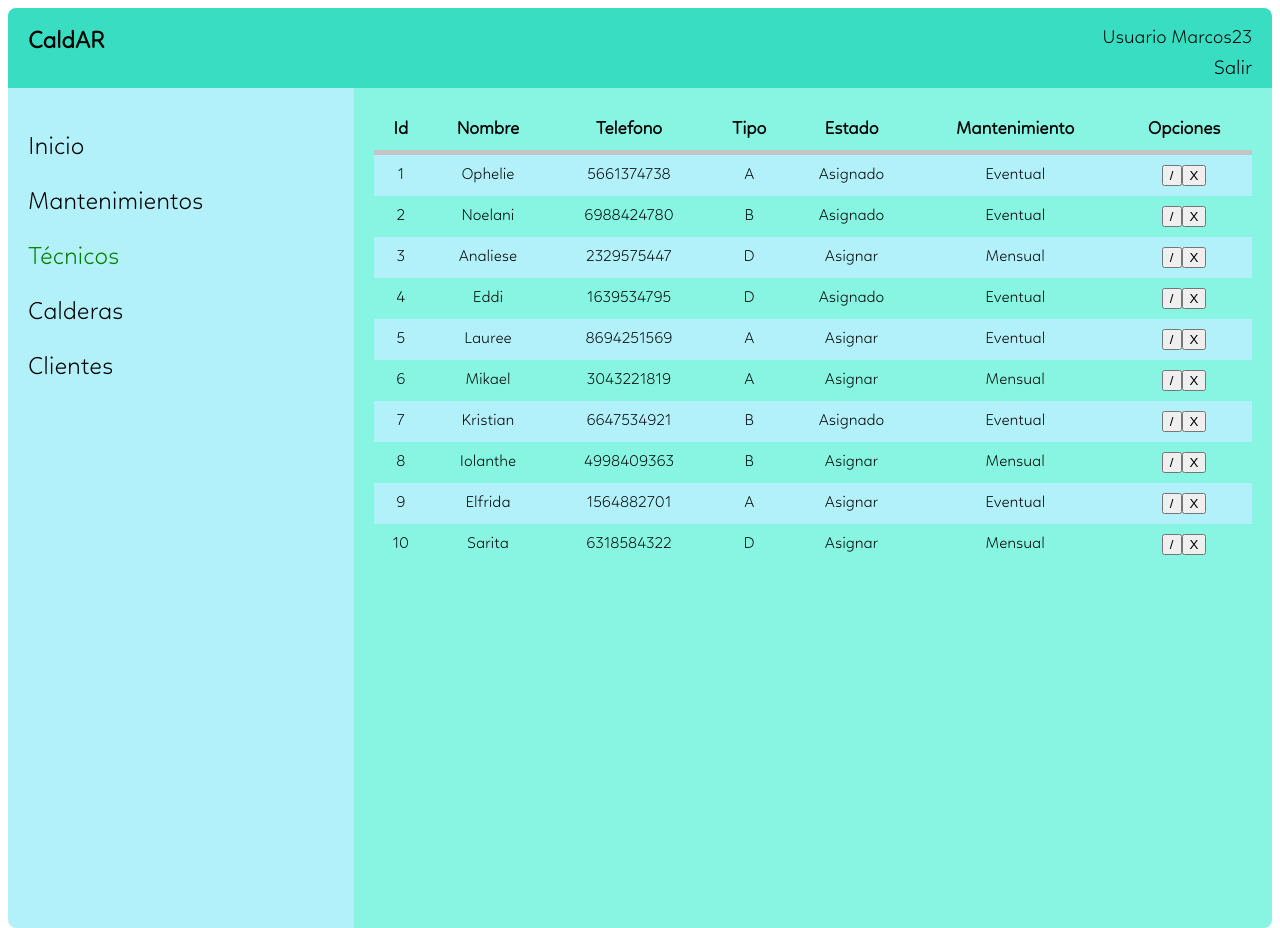
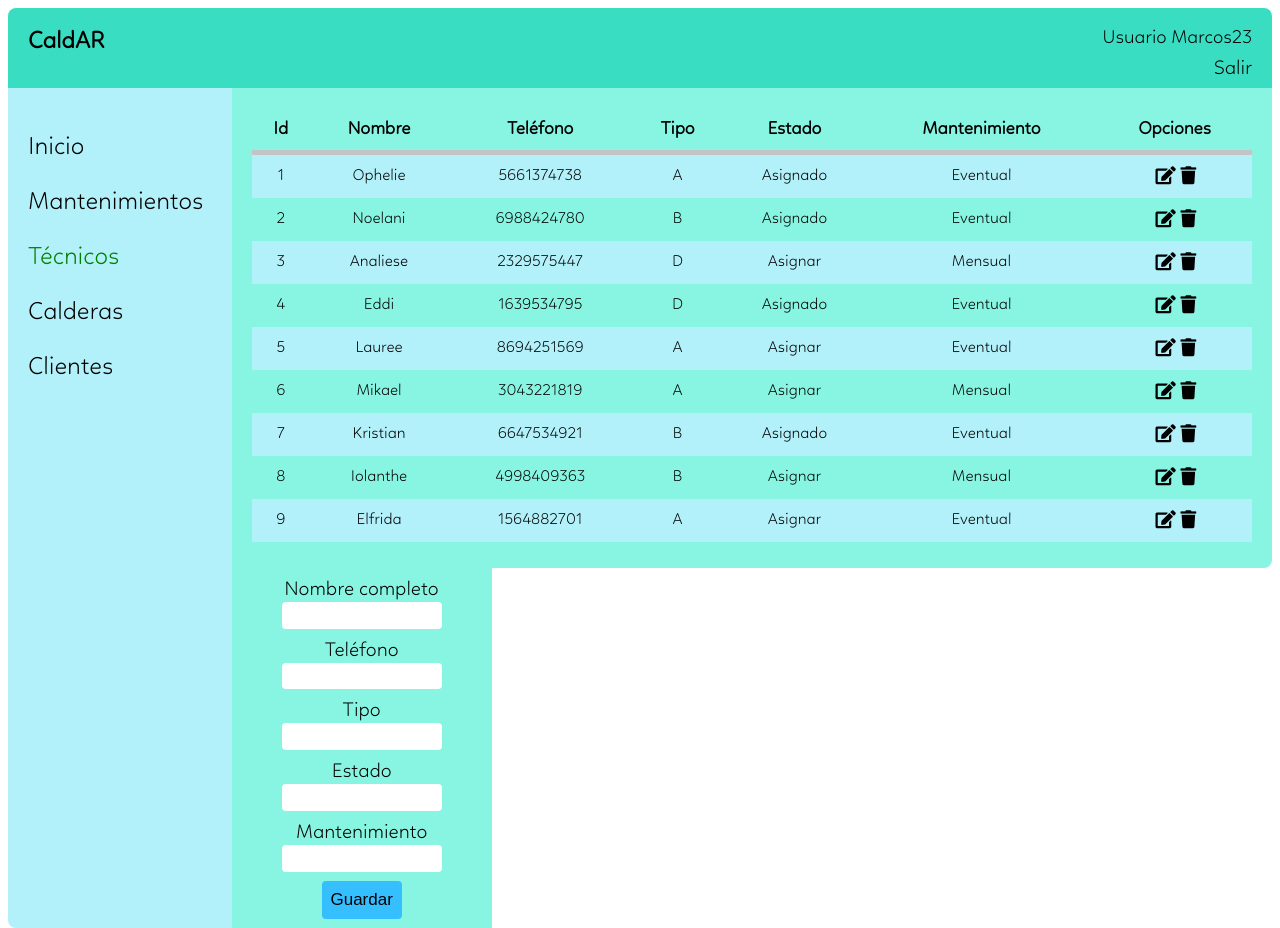
Before and after one commit to lucasdelmonte/React-Technicians, a React (Create React App) app: page / in a window 1280 px wide. Built offline with nearby package versions, Linux system fonts and the light colour scheme; the HTML template or start-up script is replaced by a standard one.

Commit message:
Ahora cada tecnico que compone la lista es un componente, ademas se agrego un formulario para comenzar con las pruebas de carga.

```diff
--- a/public/index.html
+++ b/public/index.html
@@ -3,6 +3,7 @@
   <head>
     <meta charset="utf-8" />
     <link rel="icon" href="%PUBLIC_URL%/favicon.ico" />
+    <link rel="stylesheet" href="https://use.fontawesome.com/releases/v5.8.1/css/all.css" integrity="sha384-50oBUHEmvpQ+1lW4y57PTFmhCaXp0ML5d60M1M7uH2+nqUivzIebhndOJK28anvf" crossorigin="anonymous">
     <meta name="viewport" content="width=device-width, initial-scale=1" />
     <meta name="theme-color" content="#000000" />
     <meta
--- a/src/App.css
+++ b/src/App.css
@@ -4,7 +4,7 @@
 }
 
 body{
-  font-family: linotte-light, sans-serif, Arial;
+  font-family: 'Fontawesome',linotte-light, sans-serif, Arial;
   background-color: white;
 }
 
@@ -25,7 +25,7 @@ body{
 }
 
 .nav {
-  width: 25%;
+  width: 15%;
   height: 100%;
   background-color: #b2f0fa;
   border-bottom-left-radius: 8px;
@@ -36,7 +36,7 @@ body{
 }
 
 .table {
-  width: 75%;
+  width: 85%;
   height: 100%;
 }
 
@@ -63,3 +63,65 @@ tr:nth-child(even){
 tr:hover td{
   background-color: #1de0ff;
 }
+
+.styleEdit {
+  background: none;
+  border: none;
+  font-size: 18px;
+  width: 25px;
+  height: 23px;
+}
+
+.styleEdit:hover {
+  color: blue;
+}
+
+.styleTrash {
+  background: none;
+  border: none;
+  font-size: 18px;
+  width: 25px;
+  height: 23px;
+}
+
+.styleTrash:hover {
+  color: red;
+}
+
+form {
+  display: flex;
+  flex-direction: column;
+  width: 25%;
+  background-color: #87f5e2;
+  align-items: center;
+  height: 45%;
+}
+
+label {
+  margin-top: 10px;
+  font-size: 20px;
+}
+
+input[type="text"],
+input[type="email"] {
+  width: 60%;
+  height: 55px;
+  border-radius: 4px;
+  border: 0px;
+}
+
+input[type="submit"] {
+  width: 80px;
+  height: 83px;
+  margin: 9px 0px;
+  border-radius: 4px;
+  border: 0;
+  background-color: rgb(53, 191, 255);
+  cursor: pointer;
+  font-size: 17px;
+}
+
+input[type="submit"]:hover {
+  background-color: rgb(31, 231, 31);
+  color: white;
+}
--- a/src/App.js
+++ b/src/App.js
@@ -1,4 +1,6 @@
 import React, { Component } from 'react';
+
+// Estilos
 import './App.css';
 
 // Datos json
@@ -8,6 +10,7 @@ import technicians from './sample/technicians.json';
 import Header from './components/Header';
 import Nav from './components/Nav';
 import TableTechnicians from './components/TableTechnicians';
+import FormTechnicians from './components/FormTechnicians';
 
 export default class App extends Component {
 
@@ -18,16 +21,17 @@ export default class App extends Component {
   render(){
     return (
       <div className="app">
-        <div className="header">
+        <header className="header">
           <Header />
-        </div>
+        </header>
         <div className="contenedor">
-          <div className="nav">
+          <nav className="nav">
             <Nav />
-          </div>
-          <div className="table">
+          </nav>
+          <section className="table">
             <TableTechnicians technicians={this.state.technicians}/>
-          </div>
+            <FormTechnicians />
+          </section>
         </div>
       </div>
     );
--- /dev/null
+++ b/src/components/FormTechnicians.js
@@ -0,0 +1,25 @@
+import React, { Component } from "react";
+import '../App.css';
+
+export default class TableTechnicians extends Component {
+
+    onSubmit = e => {
+        e.preventDefault();
+    }
+
+    render() {
+        return <form onSubmit={this.onSubmit}>
+            <label for="name">Nombre completo</label>
+            <input type="text" name="name" id="name" />
+            <label for="telephone">Teléfono</label>
+            <input type="text" name="telephone" id="telephone" />
+            <label for="type">Tipo</label>
+            <input type="text" name="type" id="type" />
+            <label for="state">Estado</label>
+            <input type="text" name="state" id="state" />
+            <label for="maintenance">Mantenimiento</label>
+            <input type="text" name="maintenance" id="maintenance" />
+            <input type="submit" value="Guardar" />
+        </form>
+    }
+}
--- a/src/components/Nav.js
+++ b/src/components/Nav.js
@@ -4,12 +4,12 @@ import { BrowserRouter as Link} from 'react-router-dom';
 export default class Nav extends Component {
   render() {
     return (
-      <div>
-        <Link exact to="#"><p>Inicio</p></Link>
-        <Link exact to="#"><p>Mantenimientos</p></Link>
-        <Link exact to="#"><p style={styleLinks}>Técnicos</p></Link>
-        <Link exact to="#"><p>Calderas</p></Link>
-        <Link exact to="#"><p>Clientes</p></Link>
+      <div >
+        <Link exact to="/api/inicio"><p>Inicio</p></Link>
+        <Link exact to="/api/mantenimientos"><p>Mantenimientos</p></Link>
+        <Link exact to="/api/tecnicos"><p style={styleLinks}>Técnicos</p></Link>
+        <Link exact to="/api/calderas"><p>Calderas</p></Link>
+        <Link exact to="/api/clientes"><p>Clientes</p></Link>
       </div>
     );
   }
--- a/src/components/TableTechnicians.js
+++ b/src/components/TableTechnicians.js
@@ -1,5 +1,7 @@
 import React, { Component } from "react";
 import '../App.css';
+
+import Technician from "./Technician";
 
 export default class TableTechnicians extends Component {
   render() {
@@ -8,22 +10,14 @@ export default class TableTechnicians extends Component {
         <tr>
           <th >Id</th>
           <th>Nombre</th>
-          <th>Telefono</th>
+          <th>Teléfono</th>
           <th>Tipo</th>
           <th>Estado</th>
           <th>Mantenimiento</th>
           <th>Opciones</th>
         </tr>
-          {this.props.technicians.map( e =>
-            <tr>
-              <td key={e.id}>{e.id}</td>
-              <td>{e.nombre}</td>
-              <td>{e.telefono}</td>
-              <td>{e.tipo}</td>
-              <td>{e.estado}</td>
-              <td>{e.mantenimiento}</td>
-              <td><button>/</button><button>X</button></td>
-            </tr>
+          {this.props.technicians.map( technician =>
+              <Technician technician={technician} key={technician.id}/>
           )}
       </table>
     </div>
@@ -34,8 +28,7 @@ const styleTable = {
   display: 'flex',
   flexDirection: 'column',
   padding: '20px 20px',
-  height: '100%',
+  height: '55%',
   backgroundColor: '#87f5e2',
-  borderRadius: '0px 0px 8px 0px',
-  borderCollapse: 'collapse'
+  borderRadius: '0px 0px 8px 0px'
 }
--- /dev/null
+++ b/src/components/Technician.js
@@ -0,0 +1,15 @@
+import React, { Component } from "react";
+
+export default class Technician extends Component {
+    render() {
+        return <tr>
+                <td key={this.props.technician.id}>{this.props.technician.id}</td>
+                <td>{this.props.technician.nombre}</td>
+                <td>{this.props.technician.telefono}</td>
+                <td>{this.props.technician.tipo}</td>
+                <td>{this.props.technician.estado}</td>
+                <td>{this.props.technician.mantenimiento}</td>
+                <td><button className="styleEdit"><i class="fas fa-edit"></i></button><button className="styleTrash"><i class="fas fa-trash"></i></button></td>
+        </tr>
+    }
+}
--- a/src/sample/technicians.json
+++ b/src/sample/technicians.json
@@ -6,5 +6,4 @@
 {"id":6,"nombre":"Mikael","telefono":"3043221819","tipo":"A","estado":" Asignar","mantenimiento":"Mensual","correo":"mallerton5@paginegialle.it", "bool": false},
 {"id":7,"nombre":"Kristian","telefono":"6647534921","tipo":"B","estado":"Asignado","mantenimiento":"Eventual","correo":"krickaby6@com.com", "bool": false},
 {"id":8,"nombre":"Iolanthe","telefono":"4998409363","tipo":"B","estado":"Asignar","mantenimiento":"Mensual","correo":"iluety7@youku.com", "bool": false},
-{"id":9,"nombre":"Elfrida","telefono":"1564882701","tipo":"A","estado":"Asignar","mantenimiento":"Eventual","correo":"ebondesen8@eepurl.com", "bool": false},
-{"id":10,"nombre":"Sarita","telefono":"6318584322","tipo":"D","estado":"Asignar","mantenimiento":"Mensual","correo":"slepoidevin9@google.com", "bool": false}]
+{"id":9,"nombre":"Elfrida","telefono":"1564882701","tipo":"A","estado":"Asignar","mantenimiento":"Eventual","correo":"ebondesen8@eepurl.com", "bool": false}]
```
